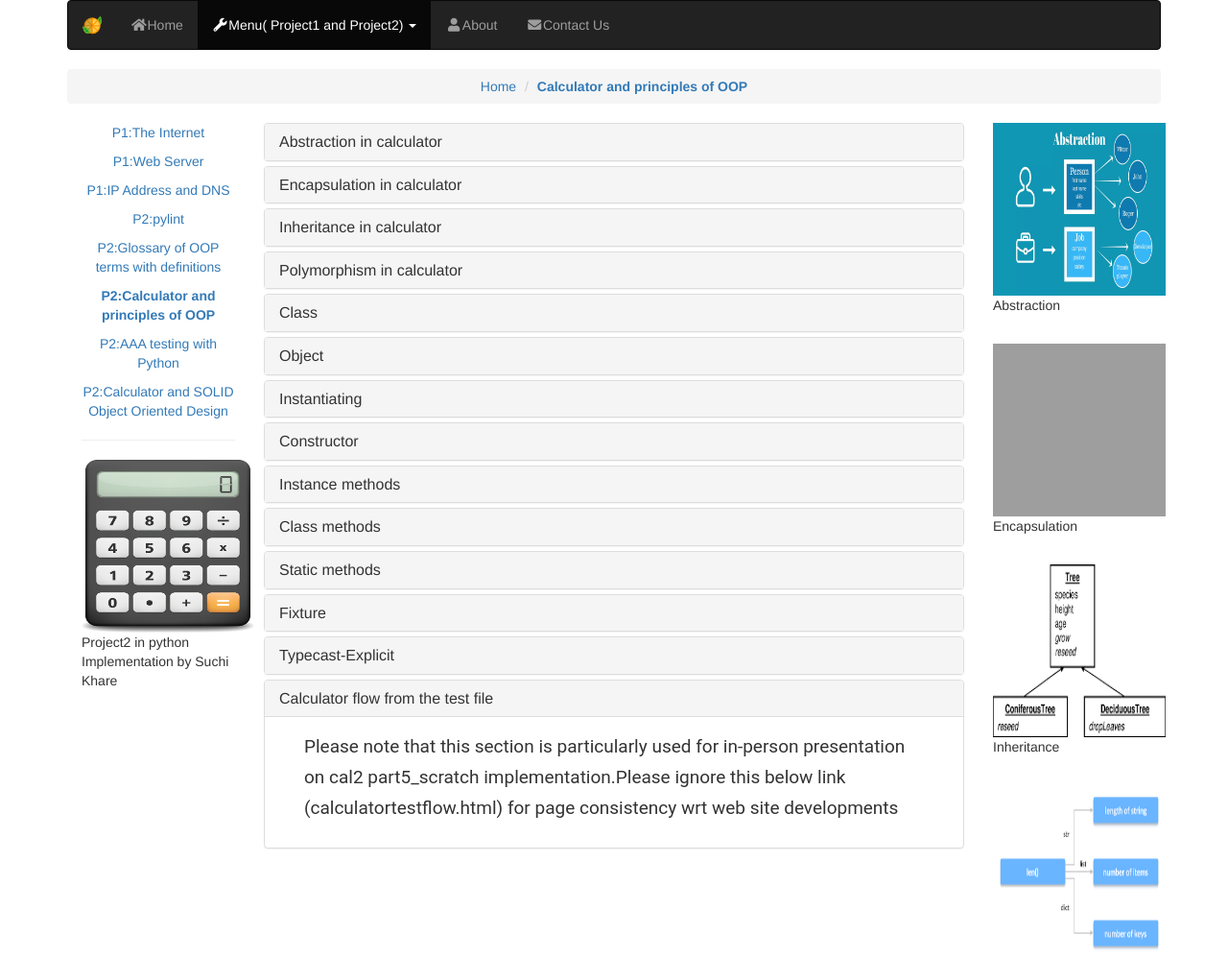
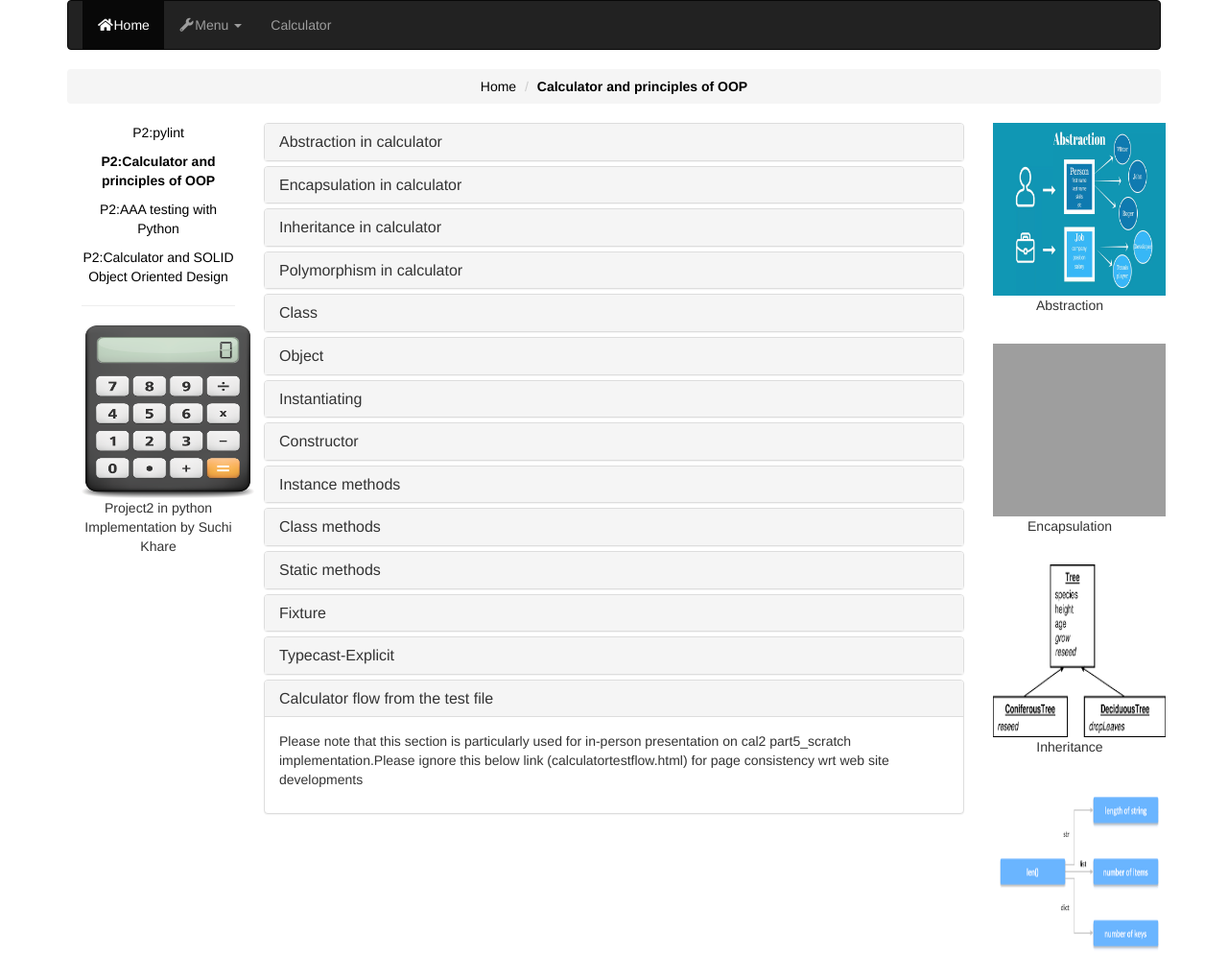
Before and after one commit to SuchiKhare/cal2_2, a Flask app: template app/templates/caloops.html in a window 1280 px wide. Shown: the top 997 px of the page at 96% size. Run offline with Flask 2, Linux system fonts and the light colour scheme; the template is opened without the code that fills it, so the values that code supplies are empty; parts of the project's set-up code (start-up, migrations or seed data) failed here and were passed over; some libraries are stand-ins or nearby versions; some web fonts are replaced; grey boxes are pictures that could not be loaded.

Commit message:
updated as per jinja template

```diff
--- a/app/controllers/project2_controller.py
+++ b/app/controllers/project2_controller.py
@@ -1,8 +1,6 @@
 from app.controllers.controller import ControllerBase
 from calc.calculator import Calculator
 from flask import render_template, request, flash
-
-from dto.printing_results import Print
 
 
 class OOPsController(ControllerBase):
--- a/app/templates/caloops.html
+++ b/app/templates/caloops.html
@@ -1,64 +1,6 @@
-<!DOCTYPE html>
-<html lang="en" xmlns="http://www.w3.org/1999/xhtml">
-<head>
-    <meta charset="UTF-8">
-    <title>Cal and OOPs</title>
-    <link rel="stylesheet" href="css/suchicustom.css">
-    <link rel="stylesheet" href="https://pro.fontawesome.com/releases/v5.10.0/css/all.css"
-          integrity="sha384-AYmEC3Yw5cVb3ZcuHtOA93w35dYTsvhLPVnYs9eStHfGJvOvKxVfELGroGkvsg+p" crossorigin="anonymous">
-    <!-- Latest compiled and minified CSS -->
-    <link rel="stylesheet" href="https://maxcdn.bootstrapcdn.com/bootstrap/3.4.1/css/bootstrap.min.css">
-
-    <!-- jQuery library -->
-    <script src="https://ajax.googleapis.com/ajax/libs/jquery/3.5.1/jquery.min.js"></script>
-
-    <!-- Latest compiled JavaScript -->
-    <script src="https://maxcdn.bootstrapcdn.com/bootstrap/3.4.1/js/bootstrap.min.js"></script>
-    <link rel="stylesheet" href="css/suchibanner.css">
-    <script src="javascript/suchijs.js"></script>
-
-</head>
-<body>
-
-<div class="container">
-    <header>
-        <!-- Navbar -->
-        <nav class="navbar navbar-inverse">
-            <div class="container-fluid">
-                <div class="navbar-header">
-                    <img class="navbar-brand" src="images/logo.svg" alt="logo image">
-                </div>
-                <ul class="nav navbar-nav">
-                    <li><a href="index.html"><i class="fa fa-fw fa-home"></i>Home</a></li>
-                    <li class="dropdown, active">
-                        <a class="dropdown-toggle" data-toggle="dropdown" href="#"><i class="fa fa-fw fa-wrench"></i>Menu(
-                            Project1 and Project2)
-                            <span class="caret"></span></a>
-                        <ul class="dropdown-menu">
-                            <li><a href="internethistory.html">P1:The Internet</a></li>
-                            <li><a href="webserver.html">P1:Web Server</a></li>
-                            <li><a href="ipanddns.html">P1:IP Address and DNS</a></li>
-                            <li><a href="pylintfile.html">P2:pylint</a></li>
-                            <li><a href="basicoops.html">P2:Glossary of OOP terms with definitions></a></li>
-                            <li><a href="caloops.html"><b>P2:Calculator and principles of OOP</b></a></li>
-                            <li><a href="aaatesting.html">P2:AAA testing with Python</a></li>
-                            <li><a href="solid.html">P2:Calculator and SOLID Object Oriented Design</a></li>
-                        </ul>
-                    </li>
-                    <li><a href="about.html"><i class="fa fa-fw fa-user"></i>About</a></li>
-                    <li><a href="contactus.html"><i class="fa fa-fw fa-envelope"></i>Contact Us</a></li>
-                </ul>
-            </div>
-        </nav>
-
-        <!-- Navbar -->
-
-        <!-- Background image -->
-
-        <!-- Background image -->
-
-    </header>
-    <div class="container-fluid text-center">
+{% extends "base.html" %}
+{% block content %}
+<div class="container-fluid text-center">
 
 
         <div class="row content">
@@ -71,16 +13,12 @@
                 </nav>
             </div>
             <div class="col-sm-2 sidenav">
-                <p><a href="internethistory.html">P1:The Internet</a></p>
-                <p><a href="webserver.html">P1:Web Server</a></p>
-                <p><a href="ipanddns.html">P1:IP Address and DNS</a></p>
                 <p><a href="pylintfile.html">P2:pylint</a></p>
-                <p><a href="basicoops.html">P2:Glossary of OOP terms with definitions</a></p>
                 <p><a href="caloops.html"><b>P2:Calculator and principles of OOP</b></a></p>
                 <p><a href="aaatesting.html">P2:AAA testing with Python</a></p>
                 <p><a href="solid.html">P2:Calculator and SOLID Object Oriented Design</a></p>
                 <hr class="black">
-                <img class="img-fluid" height="180" width="180" src="images/calculator.png"
+                <img class="img-fluid" height="180" width="180" src="{{ url_for('static', filename='images/calculator.png') }}"
                      alt="image of calculator">
                 <p class="left">Project2 in python Implementation by Suchi Khare</p><br>
 
@@ -989,16 +927,16 @@
             <div class="col-sm-2 sidenav">
                 <div class="text-center">
 
-                    <img class="img-fluid" height="180" width="180" src="images/abstraction.jpg"
+                    <img class="img-fluid" height="180" width="180" src="{{ url_for('static', filename='images/abstraction.jpg') }}"
                          alt="image of calculator">
                     <p class="left">Abstraction</p><br>
-                    <img class="img-fluid" height="180" width="180" src="images/encapsulation.jpg"
+                    <img class="img-fluid" height="180" width="180" src="{{ url_for('static', filename='images/encapsulation.jpg') }}"
                          alt="image of calculator">
                     <p class="left">Encapsulation</p><br>
-                    <img class="img-fluid" height="180" width="180" src="images/inheritance.png"
+                    <img class="img-fluid" height="180" width="180" src="{{ url_for('static', filename='images/inheritance.png') }}"
                          alt="image of calculator">
                     <p class="left">Inheritance</p><br>
-                    <img class="img-fluid" height="180" width="180" src="images/polymorphism.png"
+                    <img class="img-fluid" height="180" width="180" src="{{ url_for('static', filename='images/polymorphism.png') }}"
                          alt="image of calculator">
                     <p class="left">Polymorphism</p><br>
 
@@ -1007,40 +945,5 @@
         </div>
 
     </div>
-
-    <footer class="text-center text-lg-start bg-light text-muted">
-        <!-- Section: Social media -->
-        <div>
-            SuchiKhare &#169;
-        </div>
-        <!-- Left -->
-        <div class="me-5 d-none d-lg-block">
-            <span>Get connected with us on social networks:</span>
-        </div>
-        <div>
-            <a href="https://www.facebook.com" class="me-4 text-reset">
-                <i class="fab fa-facebook-f"></i>
-            </a>
-            <a href="" class="me-4 text-reset">
-                <i class="fab fa-twitter"></i>
-            </a>
-            <a href="" class="me-4 text-reset">
-                <i class="fab fa-google"></i>
-            </a>
-            <a href="" class="me-4 text-reset">
-                <i class="fab fa-instagram"></i>
-            </a>
-            <a href="" class="me-4 text-reset">
-                <i class="fab fa-linkedin"></i>
-            </a>
-            <a href="https://github.com/SuchiKhare/calc2/tree/cal2_part5_scratch" class="me-4 text-reset">
-                <i class="fab fa-github"></i>
-            </a>
-            <a href="w3cvalidator/caloops.html" class="me-4 text-reset">
-                W3CValidator
-            </a>
-        </div>
-    </footer>
 </div>
-</body>
-</html>
+{% endblock %}
```
